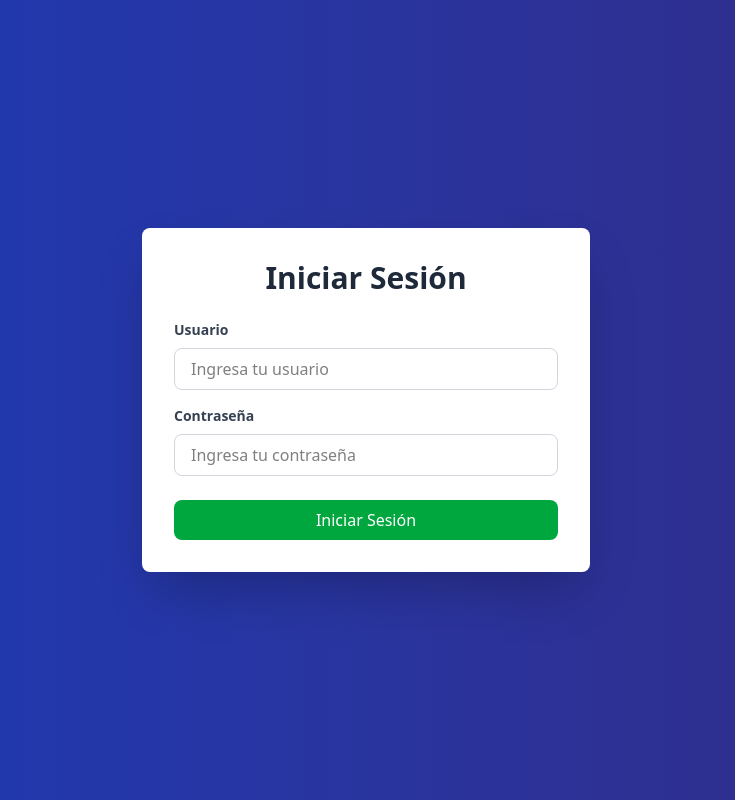
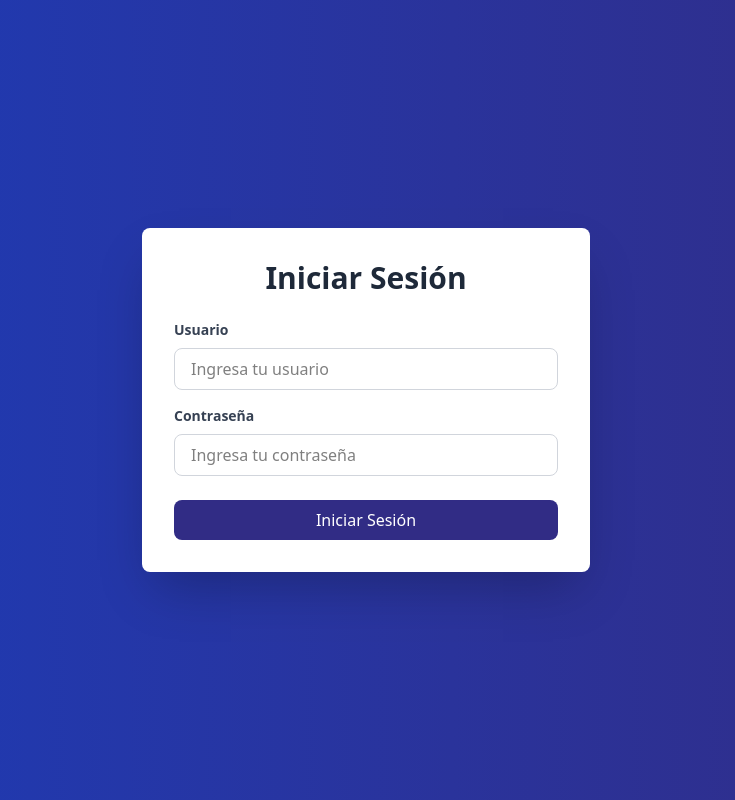
Before and after one commit to jordansebastian23/DF-Jordan-Navarrete, a React (Vite) app in the folder Gestion-Trabajadores/: page / in a window 1280 px wide. Shown: the whole page, without its empty margins (274-1009 px from the left). Built offline with nearby package versions, Linux system fonts and the light colour scheme.

Commit message:
Change color login button

```diff
--- a/Gestion-Trabajadores/src/pages/Login.jsx
+++ b/Gestion-Trabajadores/src/pages/Login.jsx
@@ -70,7 +70,7 @@ const Login = () => {
                     </div>
                     <button
                         type="submit"
-                        className="w-full bg-green-600 text-white py-2 px-4 rounded-lg hover:bg-green-700 focus:outline-none focus:ring-2 focus:ring-green-500 transition duration-300"
+                        className="w-full bg-indigo-900 text-white py-2 px-4 rounded-lg hover:bg-blue-700 focus:outline-none focus:ring-2 focus:ring-green-500 transition duration-300"
                     >
                         Iniciar Sesión
                     </button>
```
